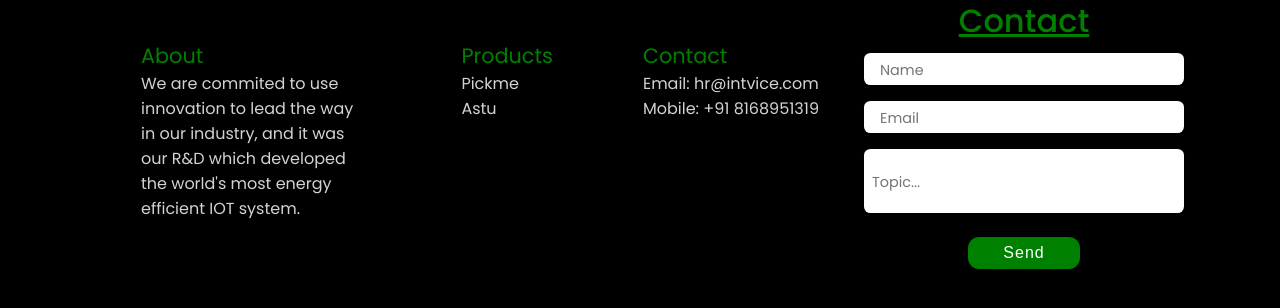
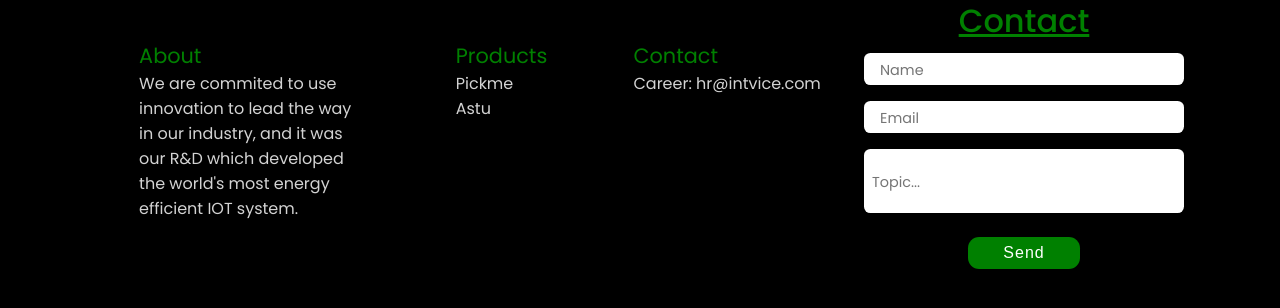
Before and after one commit to searchgrand197/web_in, a plain HTML site: page collegeWorkshop.html in a window 1280 px wide. Shown: the part 4898-5206 px from the top of the page. Drawn offline with nearby package versions, Linux system fonts and the light colour scheme.

Commit message:
Update collegeWorkshop.html

```diff
--- a/collegeWorkshop.html
+++ b/collegeWorkshop.html
@@ -183,8 +183,7 @@
                     <div class="contactUs">
                         <p class="aboutHeadings">Contact</p>
 
-                        <p style="color:lightgray;">Email: hr@intvice.com</p>
-                        <p style="color:lightgray;">Mobile: +91 8168951319</p>
+                        <p style="color:lightgray;">Career: hr@intvice.com</p>
 
                     </div>
                 </div>
```
